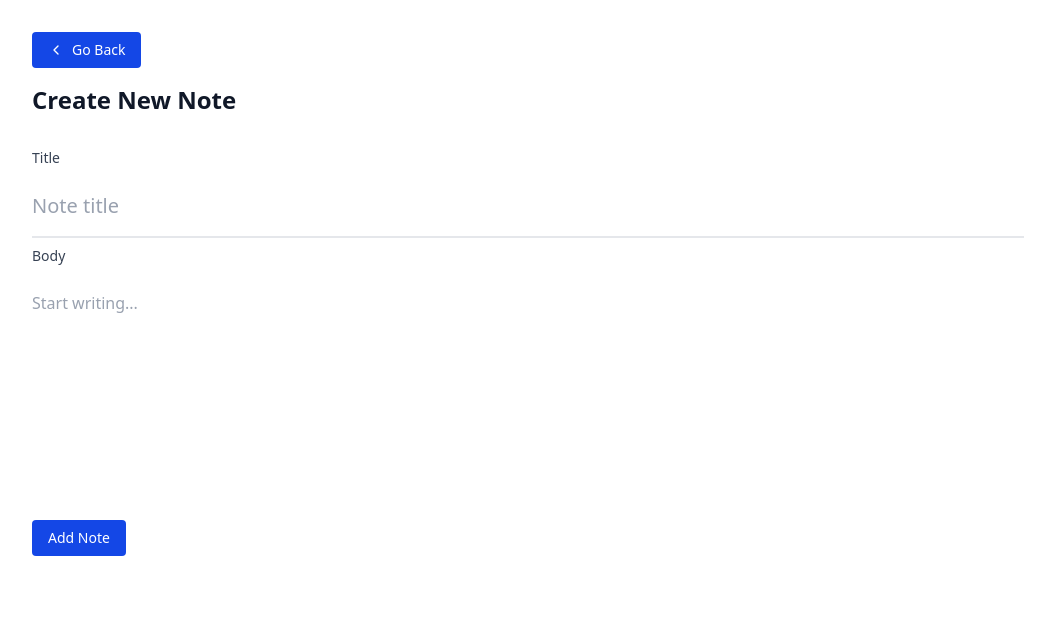
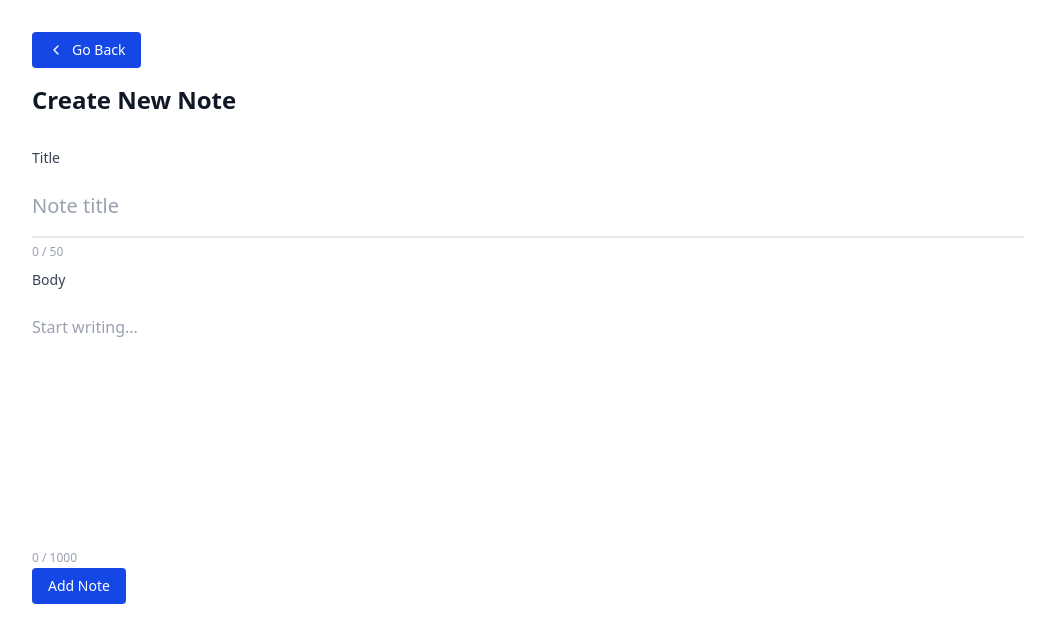
Before and after one commit to lordbaah/SimpleNotes, a React (Vite) app in the folder client/: page /notes/new in a window 1280 px wide. Shown: the top 642 px of the page, without its empty margins (112-1167 px from the left). Built offline with nearby package versions, Linux system fonts and the light colour scheme; no server answers.

Commit message:
feat: enhance note form and model validation with character limits for title and body

```diff
--- a/client/src/components/NewNoteForm.tsx
+++ b/client/src/components/NewNoteForm.tsx
@@ -9,11 +9,18 @@ const NewNoteForm = () => {
     register,
     handleSubmit,
     reset,
+    watch,
     formState: { errors },
   } = useForm<NoteFormData>({
     resolver: zodResolver(NoteFormSchema),
     defaultValues: { title: '', body: '' },
   });
+
+  const titleValue = watch('title') || '';
+  const bodyValue = watch('body') || '';
+
+  const bodyMaxLength = 1000;
+  const titleMaxLength = 50;
 
   const { mutate: createNote, isPending } = useCreateNote();
 
@@ -45,6 +52,9 @@ const NewNoteForm = () => {
             {...register('title', {})}
           />
           <p className="text-red-500">{errors.title?.message}</p>
+          <span className="text-xs text-gray-400">
+            {titleValue.length} / {titleMaxLength}
+          </span>
         </div>
 
         <div>
@@ -59,8 +69,12 @@ const NewNoteForm = () => {
             placeholder="Start writing..."
             className="w-full px-0 py-4 text-base bg-transparent border-0 focus:outline-none placeholder-gray-400 resize-none leading-relaxed"
             {...register('body', {})}
+            maxLength={bodyMaxLength}
           />
           <p className="text-red-500">{errors.body?.message}</p>
+          <span className="text-xs text-gray-400">
+            {bodyValue.length} / {bodyMaxLength}
+          </span>
         </div>
 
         <button type="submit" className="btn-primary">
--- a/client/src/components/ViewAndEditNote.tsx
+++ b/client/src/components/ViewAndEditNote.tsx
@@ -14,6 +14,10 @@ import ErrorState from './ErrorState';
 const ViewAndEditNote = ({ NoteId }: { NoteId: string }) => {
   const [isEditing, setIsEditing] = useState(false);
   const [isEditingTitle, setIsEditingTitle] = useState(false);
+
+  const bodyMaxLength = 1000;
+  const titleMaxLength = 50;
+
   // Fetch the note data
   const {
     data: note,
@@ -51,6 +55,7 @@ const ViewAndEditNote = ({ NoteId }: { NoteId: string }) => {
 
   // Watch and debounce form values
   const watchedBody = watch('body');
+  const titleValue = watch('title') || '';
   const debouncedBody = useDebounce(watchedBody, 1000);
 
   // Auto-save effect for the body only
@@ -165,11 +170,12 @@ const ViewAndEditNote = ({ NoteId }: { NoteId: string }) => {
               disabled={!isEditingTitle}
               {...register('title')}
             />
-            {errors.title && (
-              <p className="text-red-500 text-sm font-medium flex items-center gap-1 mt-2">
-                {errors.title.message}
-              </p>
-            )}
+            <p className="text-red-500 text-sm font-medium flex items-center gap-1 mt-2">
+              {errors.title?.message}
+            </p>
+            <span className="text-xs text-gray-400">
+              {titleValue.length} / {titleMaxLength}
+            </span>
           </div>
 
           <div className="">
@@ -187,11 +193,12 @@ const ViewAndEditNote = ({ NoteId }: { NoteId: string }) => {
               className="w-full px-0 py-4 text-base bg-transparent border-0 focus:outline-none placeholder-gray-400 resize-none leading-relaxed"
               {...register('body')}
             />
-            {errors.body && (
-              <p className="text-red-500 text-sm font-medium flex items-center gap-1 mt-2">
-                {errors.body.message}
-              </p>
-            )}
+            <p className="text-red-500 text-sm font-medium flex items-center gap-1 mt-2">
+              {errors.body?.message}
+            </p>
+            <span className="text-xs text-gray-400">
+              {watchedBody.length} / {bodyMaxLength}
+            </span>
           </div>
 
           {isEditing && (
--- a/client/src/schema/noteSchema.ts
+++ b/client/src/schema/noteSchema.ts
@@ -4,11 +4,11 @@ export const NoteFormSchema = z.object({
   title: z
     .string()
     .min(3, 'Title must be at least 3 characters.')
-    .max(50, 'Title must be at most 100 characters long'),
+    .max(50, 'Title must be at most 50 characters long'),
   body: z
     .string()
     .min(10, 'Body must be at least 10 characters.')
-    .max(500, 'Body must be at most 500 characters long'),
+    .max(1000, 'Body must be at most 1000 characters long'),
 });
 
 export type NoteFormData = z.infer<typeof NoteFormSchema>;
```
Also changed, not shown: 1 other file (tests, documents, lock files or other folders).
